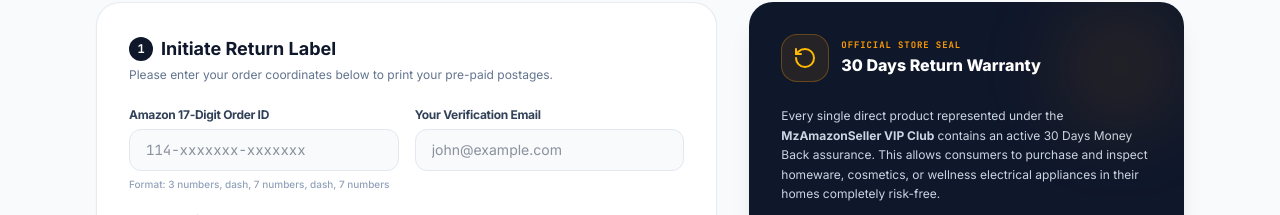
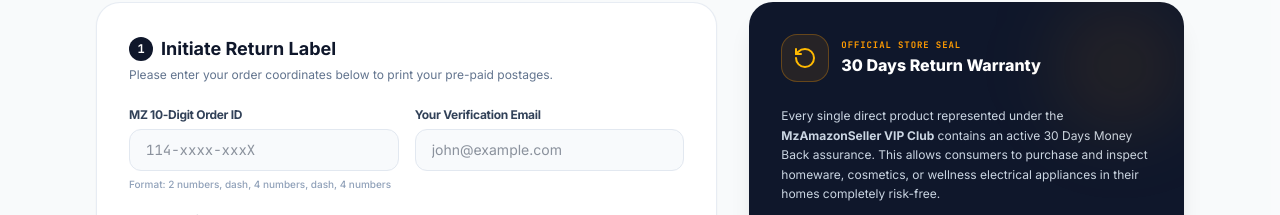
Before and after one commit to zainali234/NewUkStore, a React (Vite) app: page / in a window 1280 px wide. Both pictures are taken after a click on the button "Easy Returns". Shown: the part 585-800 px from the top of the page. Built offline with nearby package versions, Linux system fonts and the light colour scheme.

Commit message:
add some

```diff
--- a/src/components/Returns.tsx
+++ b/src/components/Returns.tsx
@@ -154,18 +154,18 @@ export default function Returns({ onBackToCatalog }: ReturnsProps) {
                 <form onSubmit={submitReturnRequest} className="space-y-5">
                   <div className="grid grid-cols-1 sm:grid-cols-2 gap-4">
                     <div className="space-y-1.5">
-                      <label htmlFor="return-order-id" className="text-xs font-bold text-slate-700 tracking-tight block">Amazon 17-Digit Order ID</label>
+                      <label htmlFor="return-order-id" className="text-xs font-bold text-slate-700 tracking-tight block">MZ 10-Digit Order ID</label>
                       <input
                         type="text"
                         id="return-order-id"
                         required
-                        placeholder="114-xxxxxxx-xxxxxxx"
-                        pattern="^[0-9]{3}-[0-9]{7}-[0-9]{7}$"
+                        placeholder="114-xxxx-xxxX"
+                        pattern="^[0-9]{3}-[0-9]{4}-[0-9]{4}$"
                         className="w-full px-4 py-2.5 bg-slate-50 border border-slate-200 rounded-xl text-xs sm:text-sm text-slate-800 focus:outline-hidden focus:ring-2 focus:ring-amber-500/20 focus:border-amber-500 transition-all font-mono"
                         value={formData.orderId}
                         onChange={(e) => setFormData(prev => ({ ...prev, orderId: e.target.value }))}
                       />
-                      <span className="text-[10px] text-slate-400 font-medium block">Format: 3 numbers, dash, 7 numbers, dash, 7 numbers</span>
+                      <span className="text-[10px] text-slate-400 font-medium block">Format: 2 numbers, dash, 4 numbers, dash, 4 numbers</span>
                     </div>
 
                     <div className="space-y-1.5">
```
